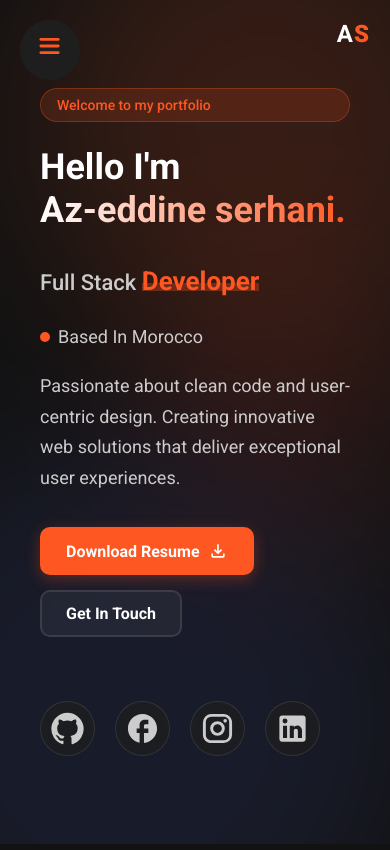
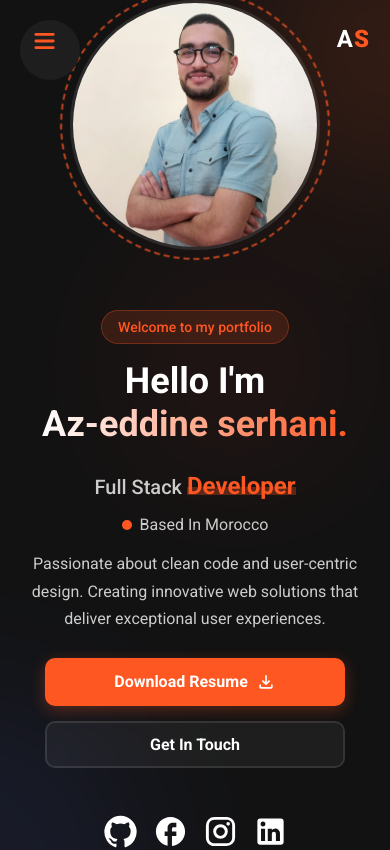
Before and after one commit to azdinserhani/portfolio-v2, a React (Vite) app: page / in a window 390 px wide. Shown: the top 850 px of the page. Built offline with nearby package versions, Linux system fonts and the light colour scheme.

Commit message:
refactor styles across multiple components for improved responsiveness; enhance layout and typography for mobile and tablet views

```diff
--- a/src/App.scss
+++ b/src/App.scss
@@ -24,18 +24,30 @@ $accent-hover: #ff7043;
   font-family: "Roboto", sans-serif;
 }
 
+html, body {
+  overflow-x: hidden;
+}
+
 body {
-  @include mobile(){
-    width: 100vw;
-  }
-  width: 1366px;
+  width: 100%;
+  max-width: 1366px;
   margin: auto;
   background-color: $dark-background;
   color: $text-primary;
+
+  @include tablet() {
+    width: 100%;
+  }
+
+  @include mobile() {
+    width: 100%;
+  }
 }
 
 .app {
   background-color: $dark-background;
+  width: 100%;
+  overflow-x: hidden;
 }
 
 .sectionTittle{
@@ -43,6 +55,17 @@ body {
   font-weight: bold;
   margin-bottom: 50px;
   color: $text-primary;
+
+  @include tablet() {
+    font-size: 36px;
+    margin-bottom: 40px;
+  }
+
+  @include mobile() {
+    font-size: 32px;
+    margin-bottom: 30px;
+    text-align: center;
+  }
 }
 
 // Common button styles
@@ -61,3 +84,16 @@ a {
   color: $text-primary;
   text-decoration: none;
 }
+
+// Common section padding
+.section {
+  padding: 80px 20px;
+
+  @include tablet() {
+    padding: 60px 20px;
+  }
+
+  @include mobile() {
+    padding: 40px 15px;
+  }
+}
--- a/src/components/Logo.scss
+++ b/src/components/Logo.scss
@@ -18,9 +18,19 @@
     }
   }
 
+  @include tablet {
+    left: auto;
+    right: 30px;
+
+    h1 {
+      font-size: 28px;
+    }
+  }
+
   @include mobile {
     left: auto;
     right: 20px;
+    top: 25px;
 
     h1 {
       font-size: 24px;
--- a/src/components/projectCard/ProjectCard.scss
+++ b/src/components/projectCard/ProjectCard.scss
@@ -9,19 +9,40 @@
   border-radius: 20px;
   padding: 40px;
   box-shadow: 0 15px 30px rgba(0, 0, 0, 0.15);
+  margin-bottom: 60px;
 
   &.reverced {
     flex-direction: row-reverse;
+
+    @include tablet() {
+      flex-direction: column;
+    }
+
+    @include mobile() {
+      flex-direction: column;
+    }
+  }
+
+  @include tablet() {
+    flex-direction: column;
+    padding: 30px;
+    gap: 30px;
+    margin-bottom: 40px;
   }
 
   @include mobile() {
     flex-direction: column;
-    padding: 30px 20px;
-    gap: 30px;
+    padding: 20px;
+    gap: 25px;
+    margin-bottom: 40px;
   }
 
   .projectImg {
     flex: 1;
+
+    @include tablet() {
+      width: 100%;
+    }
 
     @include mobile() {
       width: 100%;
@@ -33,6 +54,10 @@
       box-shadow: 0 10px 25px rgba(0, 0, 0, 0.2);
       border: 4px solid rgba(255, 255, 255, 0.05);
       height: 100%;
+
+      @include mobile() {
+        border-width: 2px;
+      }
 
       img {
         width: 100%;
@@ -55,12 +80,25 @@
     gap: 20px;
     justify-content: center;
 
+    @include mobile() {
+      gap: 15px;
+      text-align: center;
+    }
+
     .project-number {
       font-size: 48px;
       font-weight: 700;
       color: $accent-color;
       opacity: 0.8;
       line-height: 1;
+
+      @include tablet() {
+        font-size: 42px;
+      }
+
+      @include mobile() {
+        font-size: 36px;
+      }
     }
 
     h3 {
@@ -68,6 +106,14 @@
       font-weight: 700;
       color: $text-primary;
       margin-bottom: 5px;
+
+      @include tablet() {
+        font-size: 32px;
+      }
+
+      @include mobile() {
+        font-size: 28px;
+      }
     }
 
     p {
@@ -75,6 +121,15 @@
       line-height: 1.7;
       color: $text-secondary;
       margin-bottom: 20px;
+
+      @include tablet() {
+        font-size: 17px;
+      }
+
+      @include mobile() {
+        font-size: 16px;
+        margin-bottom: 15px;
+      }
     }
 
     .project-actions {
@@ -84,8 +139,14 @@
       gap: 20px;
       flex-wrap: wrap;
 
+      @include tablet() {
+        margin-top: 10px;
+      }
+
       @include mobile() {
         margin-top: 10px;
+        justify-content: center;
+        gap: 15px;
       }
 
       .project-btn {
@@ -102,6 +163,11 @@
         text-decoration: none;
         transition: all 0.3s ease;
 
+        @include mobile() {
+          font-size: 16px;
+          padding: 12px 20px;
+        }
+
         &:hover {
           background-color: $accent-color;
           color: $text-primary;
@@ -116,6 +182,11 @@
         color: $text-secondary;
         border-radius: 30px;
         font-size: 15px;
+
+        @include mobile() {
+          font-size: 14px;
+          padding: 8px 16px;
+        }
       }
 
       .live-link {
@@ -132,6 +203,11 @@
         text-decoration: none;
         transition: all 0.3s ease;
 
+        @include mobile() {
+          font-size: 16px;
+          padding: 12px 20px;
+        }
+
         &:hover {
           background-color: rgba(255, 255, 255, 0.1);
           border-color: rgba(255, 255, 255, 0.2);
--- a/src/components/sidebar/SideBar.scss
+++ b/src/components/sidebar/SideBar.scss
@@ -1,4 +1,5 @@
 @import "../../App.scss";
+
 .sideBar {
   display: flex;
   flex-direction: column;
@@ -6,6 +7,7 @@
   justify-content: center;
   background-color: $dark-background;
   color: $text-primary;
+  z-index: 1000;
 
   .bg {
     z-index: 999;
@@ -16,11 +18,18 @@
     width: 400px;
     background: $dark-surface;
     border-right: 1px solid rgba(255, 255, 255, 0.05);
-   @include mobile(){
-    width: 200px;
+    box-shadow: 5px 0 15px rgba(0, 0, 0, 0.1);
+
+    @include tablet() {
+      width: 300px;
     }
+
+    @include mobile() {
+      width: 100%;
+      border-right: none;
+    }
+
     .links {
-
       position: absolute;
       width: 100%;
       height: 100%;
@@ -28,19 +37,51 @@
       align-items: center;
       justify-content: center;
       flex-direction: column;
-        gap: 20px;
-        a{
+      gap: 30px;
+      padding: 0 20px;
+
+      @include mobile() {
+        gap: 25px;
+        padding-top: 100px;
+      }
+
+      a {
         text-decoration: none;
         color: $text-primary;
         font-size: 30px;
-          transition: color 0.3s ease;
+        transition: all 0.3s ease;
+        position: relative;
+
+        @include tablet() {
+          font-size: 26px;
+        }
+
+        @include mobile() {
+          font-size: 24px;
+        }
+
+        &:after {
+          content: '';
+          position: absolute;
+          bottom: -5px;
+          left: 0;
+          width: 0;
+          height: 2px;
+          background-color: $accent-color;
+          transition: width 0.3s ease;
+        }
 
         &:hover {
           color: $accent-color;
+
+          &:after {
+            width: 100%;
           }
         }
       }
     }
+  }
+
   button {
     z-index: 1000;
     width: 50px;
@@ -52,5 +93,10 @@
     background-color: transparent;
     border: none;
     cursor: pointer;
+
+    @include mobile() {
+      top: 20px;
+      left: 20px;
     }
   }
+}
--- a/src/section/hero/Hero.scss
+++ b/src/section/hero/Hero.scss
@@ -10,9 +10,14 @@
   justify-content: center;
   padding: 0 20px;
 
+  @include tablet {
+    padding: 0 15px;
+  }
+
   @include mobile {
-    width: 100vw;
+    width: 100%;
     overflow-x: hidden;
+    padding: 0 15px;
   }
 
   .hero-background {
@@ -35,6 +40,12 @@
       width: 450px;
       height: 450px;
       background: $accent-color;
+
+      @include mobile {
+        width: 300px;
+        height: 300px;
+        right: -150px;
+      }
     }
 
     .circle2 {
@@ -43,6 +54,12 @@
       width: 550px;
       height: 550px;
       background: #3f51b5;
+
+      @include mobile {
+        width: 350px;
+        height: 350px;
+        left: -200px;
+      }
     }
 
     .circle3 {
@@ -52,6 +69,11 @@
       height: 300px;
       background: #f44336;
       opacity: 0.1;
+
+      @include mobile {
+        width: 200px;
+        height: 200px;
+      }
     }
   }
 
@@ -60,6 +82,14 @@
     z-index: 1;
     width: 100%;
     max-width: 1200px;
+
+    @include tablet {
+      max-width: 100%;
+    }
+
+    @include mobile {
+      max-width: 100%;
+    }
   }
 
   .info {
@@ -68,9 +98,13 @@
     width: 100%;
     gap: 40px;
 
+    @include tablet {
+      gap: 30px;
+    }
+
     @include mobile {
-      min-height: 100vh;
-      flex-direction: column;
+      min-height: auto;
+      flex-direction: column-reverse;
       width: 100%;
       gap: 30px;
     }
@@ -83,9 +117,16 @@
       flex-direction: column;
       gap: 24px;
 
+      @include tablet {
+        padding: 60px 15px;
+        gap: 20px;
+      }
+
       @include mobile {
-        padding: 40px 20px;
-        justify-content: center;
+        padding: 30px 10px;
+        gap: 16px;
+        text-align: center;
+        align-items: center;
       }
 
       .intro-tag {
@@ -107,8 +148,13 @@
         margin-bottom: 5px;
         color: $text-primary;
 
+        @include tablet {
+          font-size: 44px;
+        }
+
         @include mobile {
           font-size: 36px;
+          text-align: center;
         }
 
         .name-animation {
@@ -127,16 +173,29 @@
         gap: 30px;
         margin-top: 5px;
 
+        @include mobile {
+          justify-content: center;
+          gap: 15px;
+        }
+
         h2 {
           font-size: 22px;
           font-weight: 500;
           color: $text-secondary;
+
+          @include mobile {
+            font-size: 20px;
+          }
 
           span {
             font-size: 26px;
             position: relative;
             font-weight: bold;
             color: $accent-color;
+
+            @include mobile {
+              font-size: 24px;
+            }
 
             &:after {
               content: '';
@@ -167,6 +226,10 @@
             font-size: 18px;
             font-weight: 400;
             color: $text-secondary;
+
+            @include mobile {
+              font-size: 16px;
+            }
           }
         }
       }
@@ -177,8 +240,15 @@
         color: $text-secondary;
         max-width: 500px;
 
+        @include tablet {
+          max-width: 100%;
+          font-size: 17px;
+        }
+
         @include mobile {
           width: 100%;
+          font-size: 16px;
+          text-align: center;
         }
       }
 
@@ -187,13 +257,23 @@
         gap: 20px;
         margin-top: 10px;
 
+        @include tablet {
+          gap: 15px;
+        }
+
         @include mobile {
           flex-direction: column;
           gap: 15px;
+          width: 100%;
+          max-width: 300px;
         }
 
         a {
           text-decoration: none;
+
+          @include mobile {
+            width: 100%;
+          }
 
           &.primary-btn button {
             background-color: $accent-color;
@@ -204,6 +284,10 @@
             &:hover {
               background-color: transparent;
               color: $accent-color;
+            }
+
+            @include mobile {
+              width: 100%;
             }
           }
 
@@ -216,6 +300,10 @@
             &:hover {
               background-color: rgba(255, 255, 255, 0.1);
               border-color: rgba(255, 255, 255, 0.2);
+            }
+
+            @include mobile {
+              width: 100%;
             }
           }
         }
@@ -231,6 +319,11 @@
           cursor: pointer;
           transition: all 0.3s ease;
 
+          @include mobile {
+            justify-content: center;
+            width: 100%;
+          }
+
           svg {
             font-size: 20px;
           }
@@ -242,30 +335,14 @@
         display: flex;
         gap: 20px;
 
-        @include mobile {
-          margin-top: 40px;
+        @include tablet {
+          margin-top: 30px;
         }
 
-        a {
-          width: 55px;
-          height: 55px;
-          border: 1px solid rgba(255, 255, 255, 0.1);
-          display: flex;
-          align-items: center;
+        @include mobile {
+          margin-top: 30px;
           justify-content: center;
-          border-radius: 50%;
-          color: $text-secondary;
-          font-size: 26px;
-          transition: all 0.3s ease;
-          background-color: rgba(30, 30, 30, 0.7);
-          backdrop-filter: blur(5px);
-
-          &:hover {
-            color: $text-primary;
-            background-color: rgba($accent-color, 0.15);
-            border-color: $accent-color;
-            transform: translateY(-5px);
-          }
+          gap: 15px;
         }
       }
     }
@@ -277,42 +354,63 @@
       justify-content: center;
 
       @include mobile {
-        display: none;
+        width: 100%;
       }
 
       .image-container {
+        width: 400px;
+        height: 400px;
         position: relative;
-        width: 350px;
-        height: 350px;
-        margin-right: 50px;
 
         @include tablet {
-          width: 280px;
-          height: 280px;
-          margin-right: 0;
+          width: 350px;
+          height: 350px;
+        }
+
+        @include mobile {
+          width: 250px;
+          height: 250px;
         }
 
         img {
           width: 100%;
           height: 100%;
           object-fit: cover;
-          border-radius: 20px;
-          position: relative;
-          z-index: 2;
-          border: 4px solid rgba(255, 255, 255, 0.1);
+          border-radius: 50%;
+          border: 5px solid rgba(255, 255, 255, 0.1);
+
+          @include mobile {
+            border-width: 3px;
+          }
         }
 
         .image-border {
           position: absolute;
-          width: 100%;
-          height: 100%;
-          border: 2px solid $accent-color;
-          top: 20px;
-          left: 20px;
-          border-radius: 20px;
-          z-index: 1;
+          top: -15px;
+          left: -15px;
+          right: -15px;
+          bottom: -15px;
+          border: 2px dashed rgba($accent-color, 0.7);
+          border-radius: 50%;
+          animation: rotate 20s linear infinite;
+
+          @include mobile {
+            top: -10px;
+            left: -10px;
+            right: -10px;
+            bottom: -10px;
+          }
         }
       }
     }
   }
 }
+
+@keyframes rotate {
+  0% {
+    transform: rotate(0deg);
+  }
+  100% {
+    transform: rotate(360deg);
+  }
+}
--- a/src/section/project/Project.scss
+++ b/src/section/project/Project.scss
@@ -11,8 +11,13 @@
   padding: 80px 20px;
   overflow: hidden;
 
+  @include tablet() {
+    padding: 70px 20px;
+  }
+
   @include mobile() {
     padding: 60px 15px;
+    min-height: auto;
   }
 
   .project-background {
@@ -35,6 +40,12 @@
       background-color: $accent-color;
       top: 20%;
       right: -150px;
+
+      @include mobile() {
+        width: 300px;
+        height: 300px;
+        right: -180px;
+      }
     }
 
     .circle2 {
@@ -43,6 +54,12 @@
       background-color: #3f51b5;
       bottom: 10%;
       left: -100px;
+
+      @include mobile() {
+        width: 250px;
+        height: 250px;
+        left: -120px;
+      }
     }
   }
 
@@ -52,11 +69,27 @@
     width: 100%;
     max-width: 1200px;
 
+    @include tablet() {
+      max-width: 90%;
+    }
+
+    @include mobile() {
+      max-width: 100%;
+    }
+
     .sectionTittle {
       font-size: 48px;
       font-weight: 700;
       text-align: center;
       margin-bottom: 10px;
+
+      @include tablet() {
+        font-size: 42px;
+      }
+
+      @include mobile() {
+        font-size: 36px;
+      }
 
       span {
         color: $accent-color;
@@ -68,6 +101,16 @@
       font-size: 18px;
       color: $text-secondary;
       margin-bottom: 60px;
+
+      @include tablet() {
+        font-size: 17px;
+        margin-bottom: 50px;
+      }
+
+      @include mobile() {
+        font-size: 16px;
+        margin-bottom: 40px;
+      }
     }
 
     .projectContainer {
@@ -75,8 +118,12 @@
       flex-direction: column;
       gap: 100px;
 
+      @include tablet() {
+        gap: 80px;
+      }
+
       @include mobile() {
-        gap: 70px;
+        gap: 50px;
       }
     }
   }
```
Lines whose indentation alone changed are shown as unchanged.
